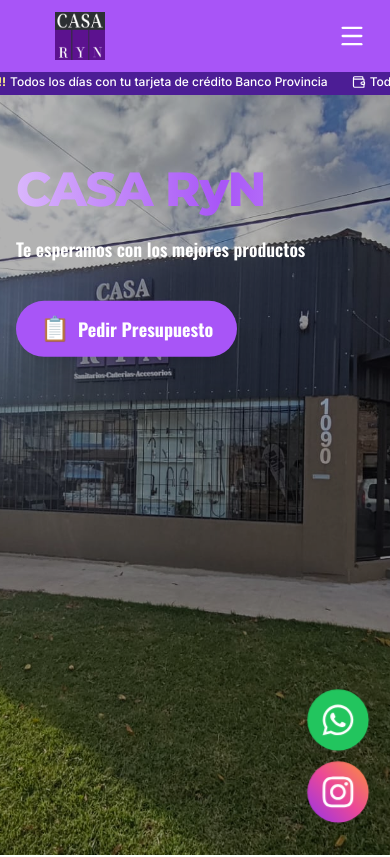
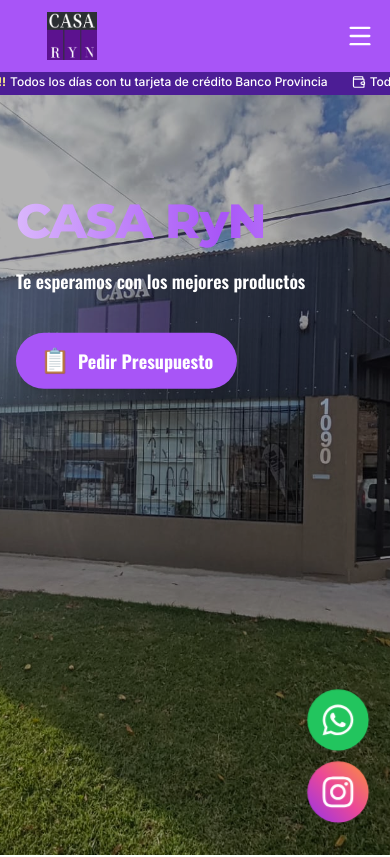
Before and after one commit to HrodricStudios/casa-ryn, a Next.js app: page / in a window 390 px wide. Shown: the top 857 px of the page. Built offline with nearby package versions, Linux system fonts and the light colour scheme.

Commit message:
Fixed bugs mobile

```diff
--- a/components/Hero.js
+++ b/components/Hero.js
@@ -42,7 +42,7 @@
       </div>
 
       {/* Contenido */}
-      <div className="container mx-auto px-4 relative z-10 w-full mt-16 md:mt-24 lg:mt-32">
+      <div className="container mx-auto px-4 relative z-10 w-full mt-24 md:mt-32 lg:mt-40">
         <div className="max-w-2xl text-left md:transform md:translate-x-[2cm] md:translate-y-[2cm]">
           <h1 className="text-5xl sm:text-6xl md:text-7xl lg:text-8xl font-extrabold tracking-tight leading-tight font-montserrat bg-gradient-to-r from-white via-violetaClaro to-white bg-clip-text text-transparent animate-shimmer">
             CASA RyN
--- a/components/Navbar.js
+++ b/components/Navbar.js
@@ -43,7 +43,7 @@
     >
       {/* Navbar principal */}
       <div className={`bg-violetaClaro py-3 md:py-4 ${scrolled ? "shadow-md" : ""}`}>
-        <div className="container mx-auto px-4">
+        <div className="container mx-auto px-2 md:px-4">
           <div className="flex justify-between items-center">
             {/* Logo clickable */}
             <button onClick={handleLogoClick} className="relative h-12 w-32 md:h-16 md:w-52 focus:outline-none">
--- a/components/ProductsCarousel.js
+++ b/components/ProductsCarousel.js
@@ -64,7 +64,7 @@
 
         <div className="relative">
           <div className="overflow-hidden" ref={emblaRef}>
-            <div className="flex gap-6">
+            <div className="flex gap-6 pr-6">
               {products.map((product) => (
                 <div
                   key={product.id}
```
